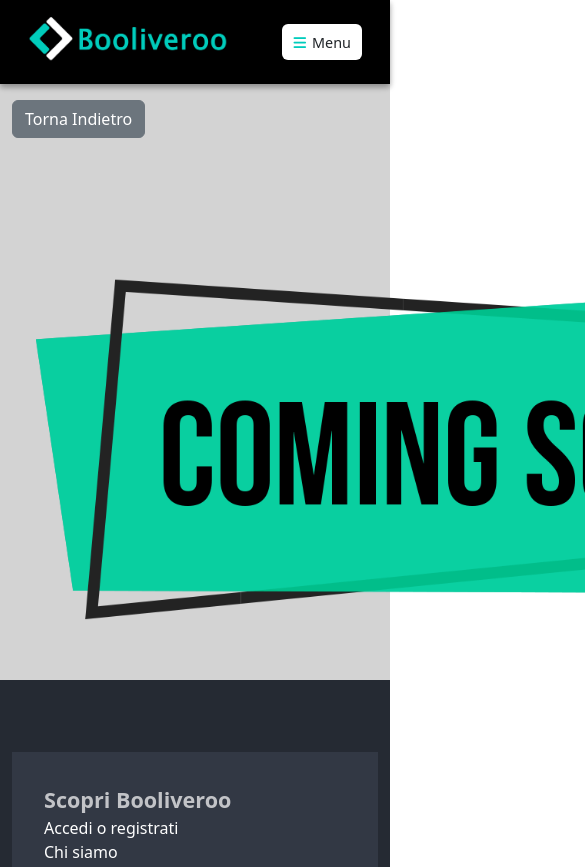
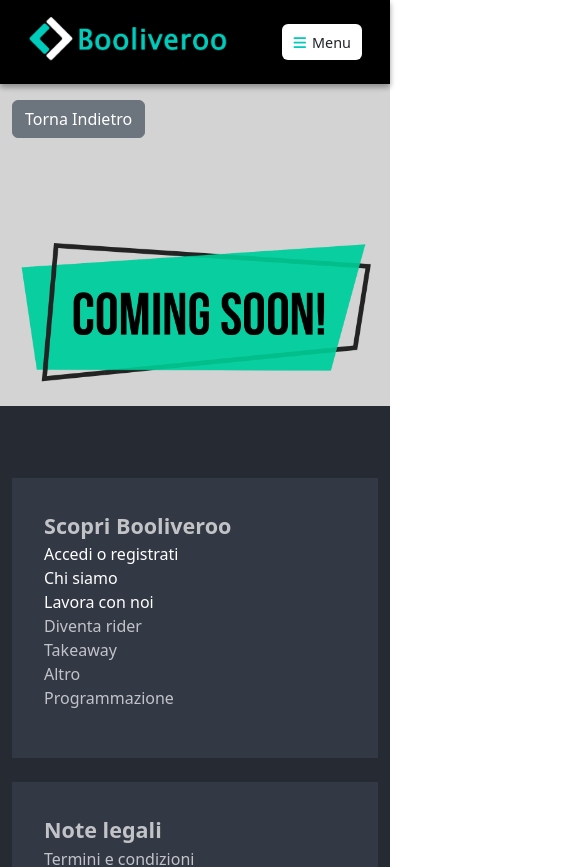
Before and after one commit to ArmandoMarino/Booliveroo-front, a Vue app: page /work_in_progress in a window 390 px wide. Shown: the top 867 px of the page, 585 px wide, since content can reach past the window. Built offline with nearby package versions, Linux system fonts and the light colour scheme.

Commit message:
responsive workinprogress

```diff
--- a/src/pages/WorkInProgressPage.vue
+++ b/src/pages/WorkInProgressPage.vue
@@ -13,8 +13,8 @@ export default {
                     Torna Indietro
                 </button>
             </div>
-            <div class="img-work">
-                <img src="../assets/img/comingsoon-logo.png" alt="work in progress">
+            <div class="img-work text-center">
+                <img class="img-fluid" src="../assets/img/comingsoon-logo.png" alt="work in progress">
             </div>
 
         </div>
@@ -27,7 +27,7 @@ export default {
 }
 
 .img-work {
-    width: 900px;
+    // width: 900px;
     // height: 900px;
     margin: 0 auto;
     padding-top: 5rem;
```
